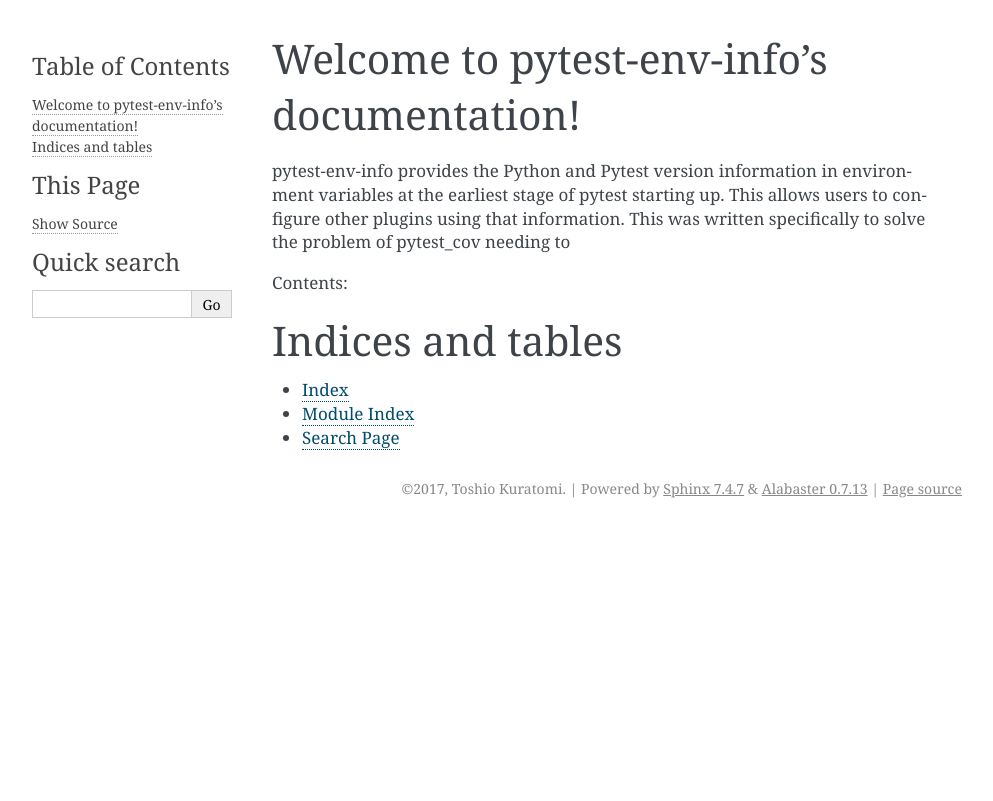
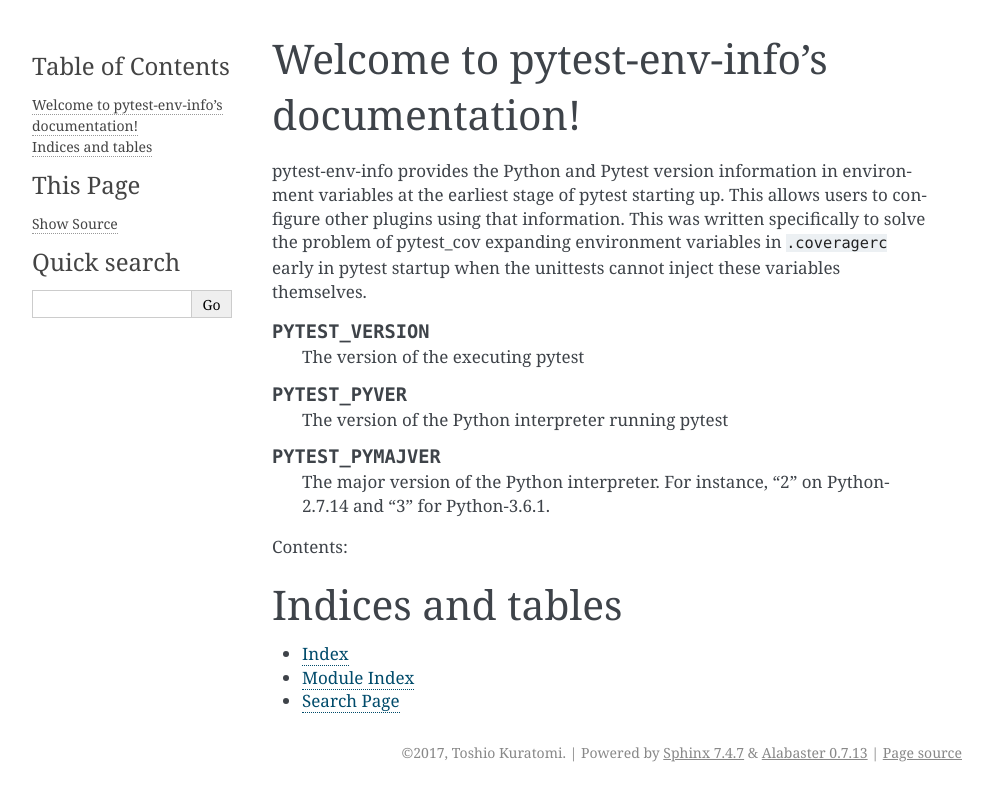
Before and after one commit to abadger/pytest-env-info, a Sphinx documentation site: the page built from docs/index.rst, in a window 1280 px wide. Shown: the top 801 px of the page, without its empty margins (148-1141 px from the left). Built offline with Sphinx 7.4.7, drawn with Linux system fonts in a browser that asks for light colours.

Commit message:
Add documentation of what envvars we're setting

```diff
--- a/docs/index.rst
+++ b/docs/index.rst
@@ -8,7 +8,22 @@ Welcome to pytest-env-info's documentation!
 
 pytest-env-info provides the Python and Pytest version information in environment variables at
 the earliest stage of pytest starting up.  This allows users to configure other plugins using that
-information.  This was written specifically to solve the problem of pytest_cov needing to
+information.  This was written specifically to solve the problem of pytest_cov expanding environment
+variables in :file:`.coveragerc` early in pytest startup when the unittests cannot inject these
+variables themselves.
+
+.. envvar:: PYTEST_VERSION
+
+    The version of the executing pytest
+
+.. envvar:: PYTEST_PYVER
+
+    The version of the Python interpreter running pytest
+
+.. envvar:: PYTEST_PYMAJVER
+
+    The major version of the Python interpreter.  For instance, "2" on Python-2.7.14 and "3" for
+    Python-3.6.1.
 
 Contents:
 
```
